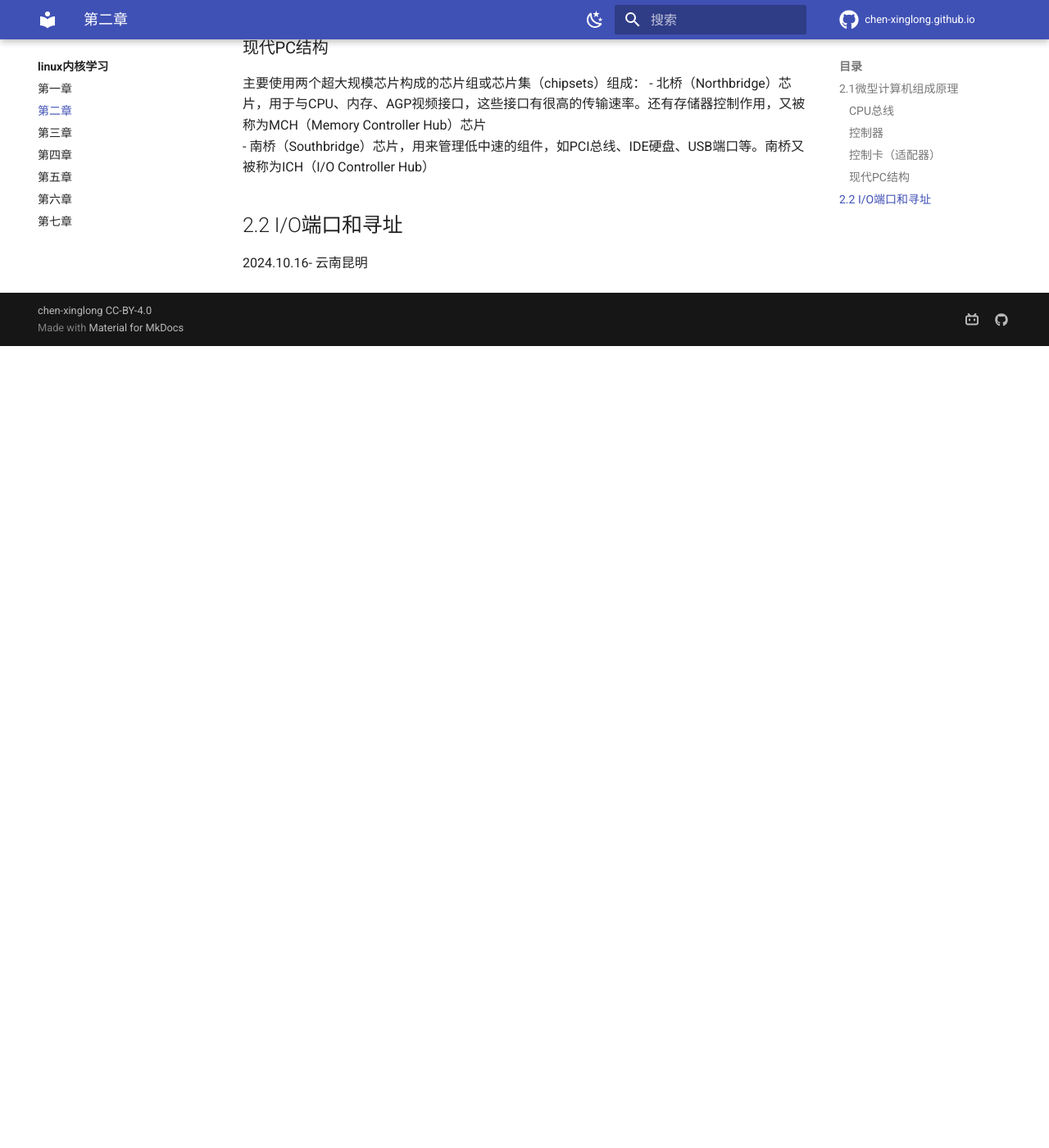
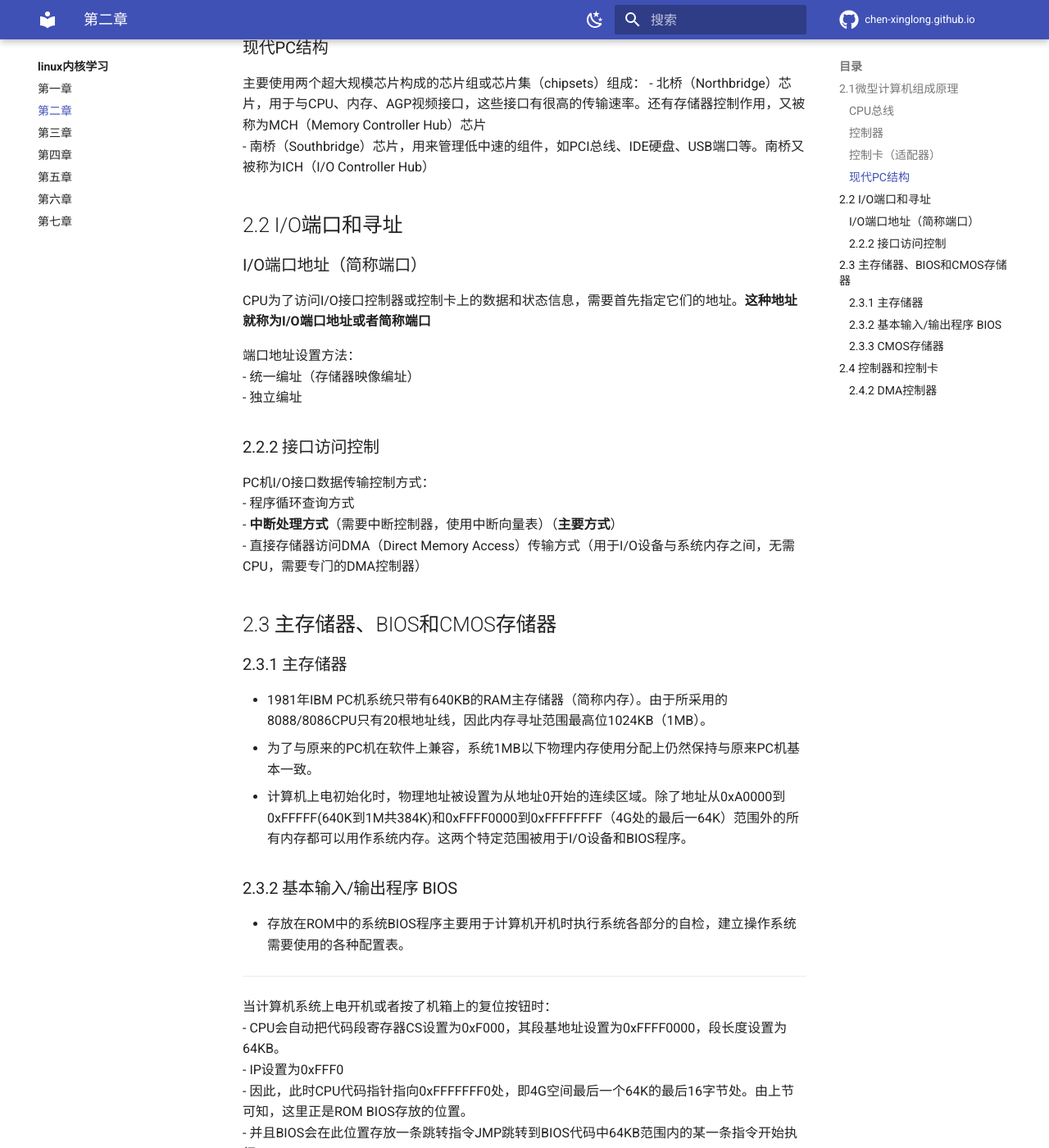
Before and after one commit to chen-xinglong/chen-xinglong.github.io, an MkDocs documentation site: the page built from docs/linux011/p2.md, in a window 1280 px wide and 1400 px high, scrolled down 1052 px. Shown: the whole window at 82% size. Built offline with MkDocs 1.6.1 and Material for MkDocs 9.7.7, drawn with Linux system fonts in a browser that asks for light colours; comment, search, counter and statistics services are not loaded; before the commit the page ends 1474 px from its top, so only the background shows below that; some of the changed text lies outside the part shown.

Commit message:
p2.md change1

```diff
--- a/docs/linux011/p2.md
+++ b/docs/linux011/p2.md
@@ -43,6 +43,58 @@ CPU通过本地总线（或成为内部总线）与系统其他部分进行数
 
 ## 2.2 I/O端口和寻址
 
+### I/O端口地址（简称端口）
+
+CPU为了访问I/O接口控制器或控制卡上的数据和状态信息，需要首先指定它们的地址。**这种地址就称为I/O端口地址或者简称端口**
+
+端口地址设置方法：
+- 统一编址（存储器映像编址）
+- 独立编址
+
+### 2.2.2 接口访问控制
+
+PC机I/O接口数据传输控制方式：
+- 程序循环查询方式
+- **中断处理方式**（需要中断控制器，使用中断向量表）（**主要方式**）
+- 直接存储器访问DMA（Direct Memory Access）传输方式（用于I/O设备与系统内存之间，无需CPU，需要专门的DMA控制器）
+
+## 2.3 主存储器、BIOS和CMOS存储器
+
+### 2.3.1 主存储器
+
+- 1981年IBM PC机系统只带有640KB的RAM主存储器（简称内存）。由于所采用的8088/8086CPU只有20根地址线，因此内存寻址范围最高位1024KB（1MB）。
+- 为了与原来的PC机在软件上兼容，系统1MB以下物理内存使用分配上仍然保持与原来PC机基本一致。
+- 计算机上电初始化时，物理地址被设置为从地址0开始的连续区域。除了地址从0xA0000到0xFFFFF(640K到1M共384K)和0xFFFF0000到0xFFFFFFFF（4G处的最后一64K）范围外的所有内存都可以用作系统内存。这两个特定范围被用于I/O设备和BIOS程序。
+
+### 2.3.2 基本输入/输出程序 BIOS
+
+- 存放在ROM中的系统BIOS程序主要用于计算机开机时执行系统各部分的自检，建立操作系统需要使用的各种配置表。
+
+-----
+
+当计算机系统上电开机或者按了机箱上的复位按钮时：
+- CPU会自动把代码段寄存器CS设置为0xF000，其段基地址设置为0xFFFF0000，段长度设置为64KB。
+- IP设置为0xFFF0
+- 因此，此时CPU代码指针指向0xFFFFFFF0处，即4G空间最后一个64K的最后16字节处。由上节可知，这里正是ROM BIOS存放的位置。
+- 并且BIOS会在此位置存放一条跳转指令JMP跳转到BIOS代码中64KB范围内的某一条指令开始执行。
+- BIOS在执行了一些列硬件检测和初始化操作之后，就会把与原来PC机兼容的64KB BIOS代码和数据复制到内存低端1M末端的64K处，然后跳转到这个地方并且让CPU进入真正的实地址模式工作。
+- 最后BIOS就会硬盘或其他块设备把操作系统引导程序加载到内存0x7c00（31KB）处，并跳转到这个地方继续执行引导程序。
+
+### 2.3.3 CMOS存储器
+
+CMOS（Complementary Metal Oxide Semiconductor，互补金属氧化物半导体）
+
+CMOS用来存放计算机的实时时钟信息和系统硬件配置信息。需要I/O指令访问CMOS内存。
+
+## 2.4 控制器和控制卡
+
+- 使用两片级联的8259A可编程中断控制芯片，组成一个中断控制器。能为15个设备提供独立的中断控制功能。
+- 开机时ROM BIOS会对8259A芯片初始化。同时在内存开始处0x000-0xFFF区域建立一个中断向量表。
+- Linux操作系统在内核初始化期间重新对8259A进行了设置。
+
+### 2.4.2 DMA控制器
+
+
 
 
 
```
